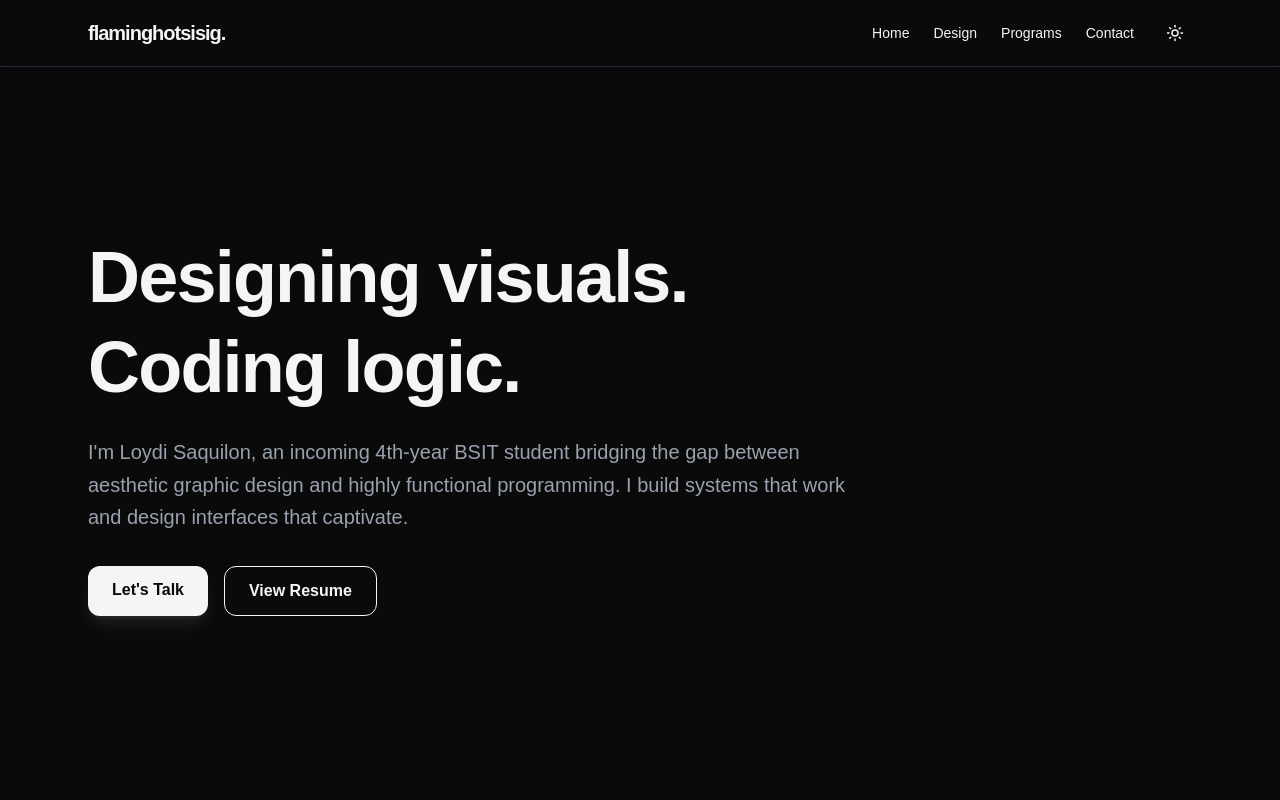
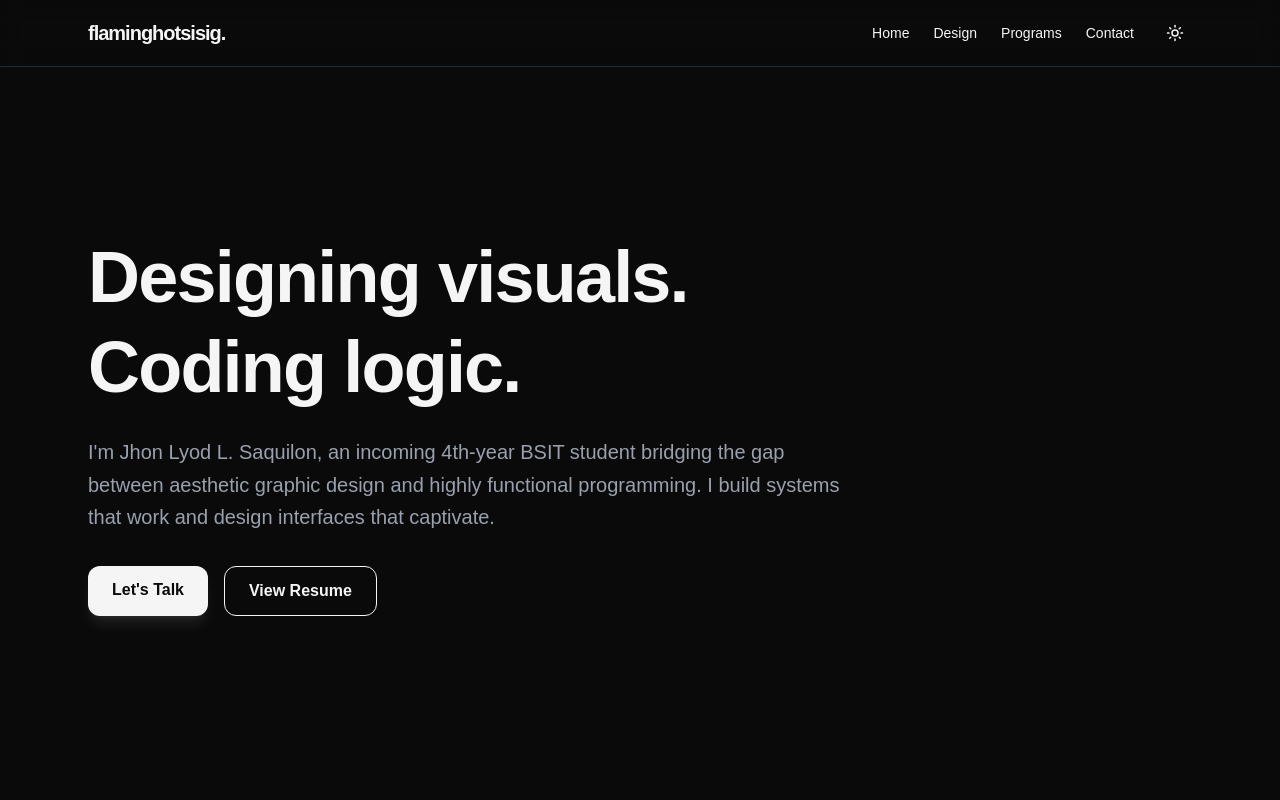
Before and after one commit to loydskie11/flaminghotsisig-personal-website, a React (Vite) app: page / in a window 1280 px wide. Shown: the top 800 px of the page. Built offline with nearby package versions, Linux system fonts and the light colour scheme.

Commit message:
added favicon

```diff
--- a/index.html
+++ b/index.html
@@ -2,7 +2,7 @@
 <html lang="en">
   <head>
     <meta charset="UTF-8" />
-    <link rel="icon" type="image/svg+xml" href="/favicon.svg" />
+    <link rel="icon" type="image/svg+xml" href="/fhs.webp" />
     <meta name="viewport" content="width=device-width, initial-scale=1.0" />
     <title>flaminghotsisig</title>
   </head>
--- a/src/App.jsx
+++ b/src/App.jsx
@@ -155,7 +155,7 @@ const App = () => {
             Designing visuals. <br /> Coding logic.
           </h1>
           <p className="text-base sm:text-lg lg:text-xl text-gray-600 dark:text-gray-400 mb-8 leading-relaxed">
-            I'm Loydi Saquilon, an incoming 4th-year BSIT student bridging the gap between aesthetic graphic design and highly functional programming. I build systems that work and design interfaces that captivate.
+            I'm Jhon Lyod L. Saquilon, an incoming 4th-year BSIT student bridging the gap between aesthetic graphic design and highly functional programming. I build systems that work and design interfaces that captivate.
           </p>
           <div className="flex flex-wrap gap-4">
             <a href="#contact" className="bg-black text-white dark:bg-white dark:text-black px-6 py-3 rounded-xl font-bold hover:scale-105 transition-transform shadow-lg shadow-black/10 dark:shadow-white/10 text-sm sm:text-base text-center flex-1 sm:flex-none">
```
Also changed, not shown: public/fhs.webp (added).
